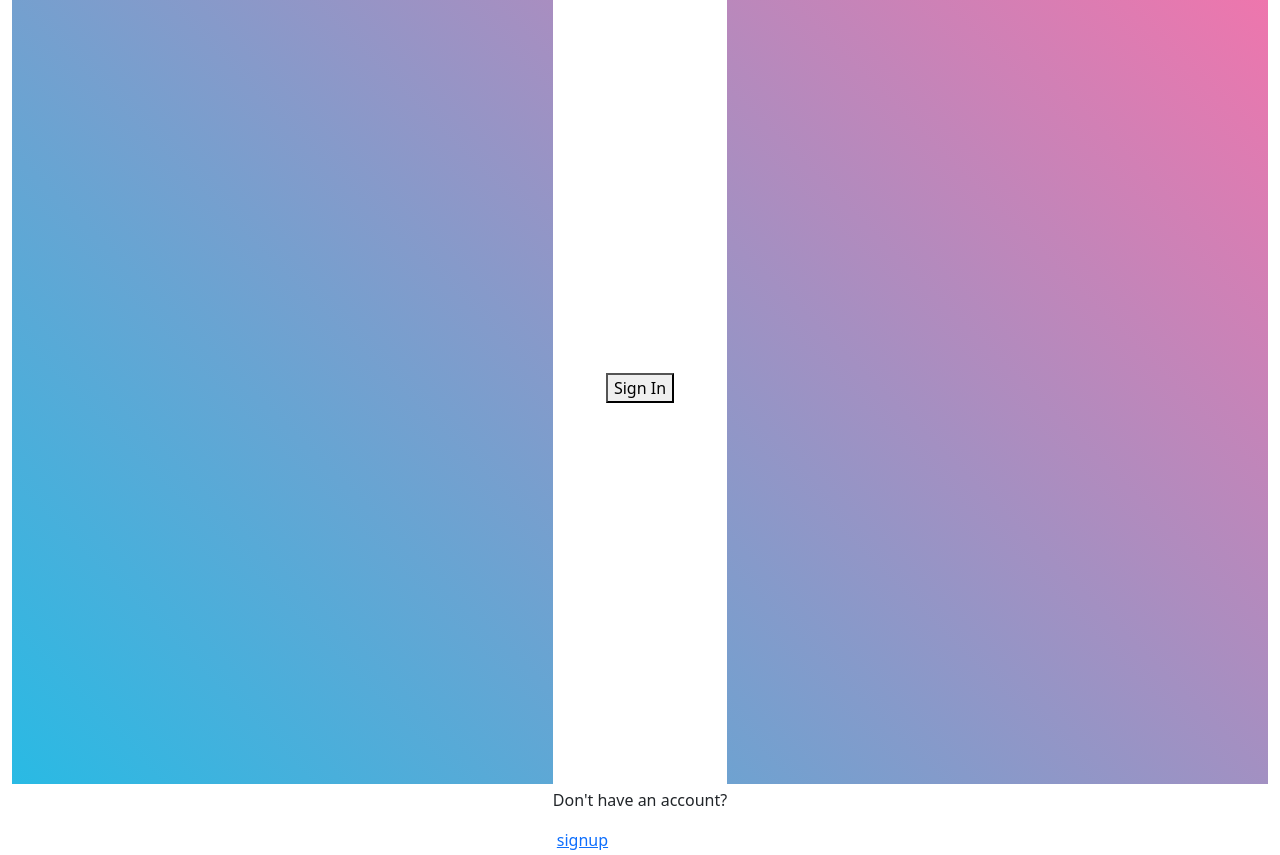
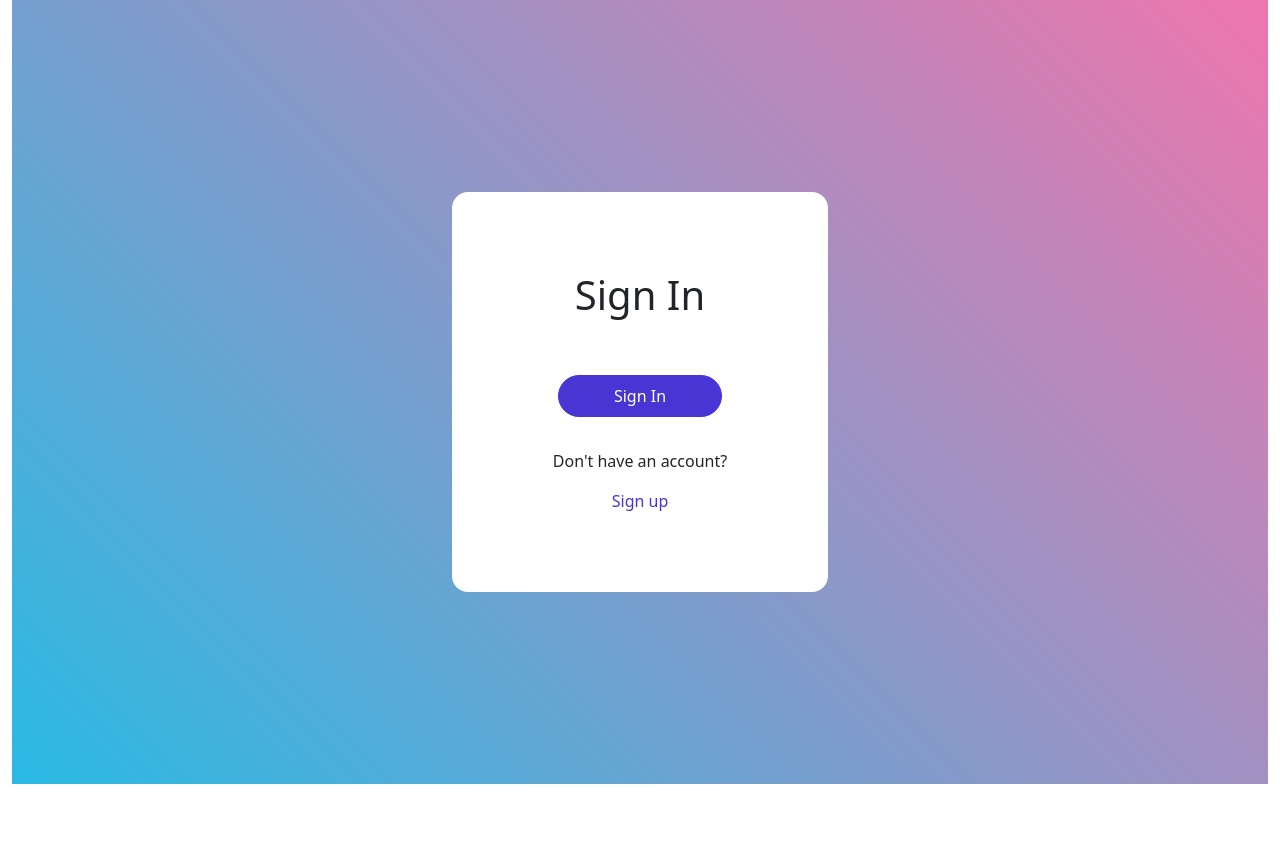
Before and after one commit to Iqbal-Elham/banking-system, a Django app: page / in a window 1280 px wide. After the commit the page ends 784 px from the top, so only its background shows below. Run offline with Django 4.2, Linux system fonts and the light colour scheme.

Commit message:
Finished with login styles

```diff
--- a/accounts/views.py
+++ b/accounts/views.py
@@ -40,8 +40,8 @@
             messages.success(
                 self.request,
                 (
-                    f'Thank You For Creating A Bank Account. '
-                    f'Your Account Number is {user.account.account_no}. '
+                    f'Thank You For Creating A Bank Account.'
+                    f'Your Account Number is {user.account.account_no}.'
                 )
             )
             return HttpResponseRedirect(
--- a/assets/css/accounts-styles.css
+++ b/assets/css/accounts-styles.css
@@ -66,7 +66,7 @@
 	width: 100%;
 }
 .form-v10-content .form-detail .form-left h2 {
-	color: #2271dd;
+	color: #4835d4;
 }
 .form-v10-content .form-detail .form-right {
 	width: 100%;
@@ -260,7 +260,7 @@
 	-webkit-box-shadow: 0px 6px 17px 0px rgba(0, 0, 0, 0.15);
 	width: 180px;
 	border: none;
-	margin: 6px 0 50px 0px;
+	margin: 6px 0 20px 0px;
 	cursor: pointer;
 	color: #333;
 	font-weight: 700;
@@ -390,15 +390,16 @@
 	}
 }
 
-.login-form {
-	background-color: blue;
-	width: 100%;
-	height: 100vh;
+.login-cc {
+	border-radius: 1rem;
+	width: 30%;
+	height: 50vh;
 	background: #fff;
 	display: flex;
 	display: -webkit-flex;
 	justify-content: center;
 	-o-justify-content: center;
+	flex-direction: column;
 	-ms-justify-content: center;
 	-moz-justify-content: center;
 	-webkit-justify-content: center;
@@ -407,4 +408,36 @@
 	-ms-align-items: center;
 	-moz-align-items: center;
 	-webkit-align-items: center;
+	padding: 1.5rem;
 }
+
+.login-btn {
+	background-color: #4835d4;
+	border: none;
+	color: #fff;
+	padding: 0.5rem 1rem;
+	text-align: center;
+	text-decoration: none;
+	display: inline-block;
+	font-size: 1rem;
+	margin: 0.5rem 0.5rem;
+	cursor: pointer;
+	border-radius: 1.5rem;
+	width: 50%;
+	border: 1px solid #4835d4;
+}
+
+.login-btn:hover {
+	background-color: #fff;
+	color: #4835d4;
+	border: 1px solid #4835d4;
+}
+
+.signup-btn {
+	text-decoration: none;
+	color: #4835d4;
+	font-size: 1rem;
+}
+.signup-btn:hover {
+	color: #357fd4;
+}
--- a/templates/accounts/user_login.html
+++ b/templates/accounts/user_login.html
@@ -11,16 +11,16 @@
         </div>
     {% endfor %}
 {% endif %}
-<div clsas="login-container">
-    <h1 class="title">Sign In</h1>
-    <form method="post" class="login-form" id="myform">
+<div class="login-cc">
+    <h1 class="title mb-5">Sign In</h1>
+    <form method="post" class="login-form w-100 d-flex flex-column gap-4 justify-content-center align-items-center mb-4" id="myform">
         {% csrf_token %}
         {% for hidden_field in form.hidden_fields %}
             {{ hidden_field.errors }}
             {{ hidden_field }}
         {% endfor %}
         {% for field in form.visible_fields %}
-        <div class="form-right bg-dark">
+        <div class="w-100">
             <input class="form-control" name="{{ field.name }}" id="{{ field.id_for_label }}" type="{{ field.widget_type }}" placeholder="{{ field.label }}">
             <span class="input-border"></span>
         </div>
@@ -31,13 +31,11 @@
             {% endif %}
         {% endfor %}
 
-            <button class="log-btn" type="submit">
+            <button class="login-btn" type="submit">
                 Sign In
             </button>
     </form>
-    <p>Don't have an account?</p>
-    <a class="signup-btn text-center m-0 p-1" href="/accounts/register">
-        signup
-    </a>
+    <p>Don't have an account? </p>
+    <a class="signup-btn" href="/accounts/register"> Sign up</a>
 </div>
 {% endblock %}
--- a/templates/accounts/user_registration.html
+++ b/templates/accounts/user_registration.html
@@ -164,10 +164,10 @@
                 </div>
                 <div class="form-row-last">
                     <input type="submit" name="register" class="register" value="Register Badge">
+                    <h4 class="text-light mb-4">Have an account? <a href="/accounts/login" class="text-info text-decoration-none"> Login</a></h4>
                 </div>
             </div>
         </form>
-        have account? <a href="/accounts/login">Login</a>
     </div>
 </div>
 {% endblock %}
--- a/templates/transactions/transactions_report.html
+++ b/templates/transactions/transactions_report.html
@@ -26,8 +26,8 @@
             {% endfor %}
         {% endif %}
     </form>
-    <table class="">
-        <thead class="">
+    <table class="table">
+        <thead class="thead-dark">
         <tr class="">
             <th class="">Transaction Type</th>
             <th class="">Date</th>
```
